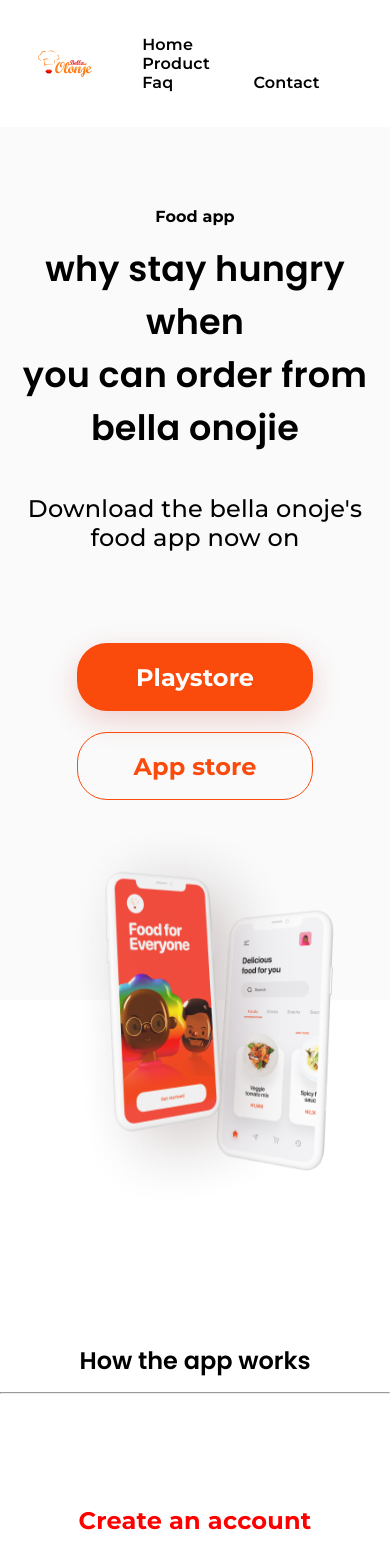
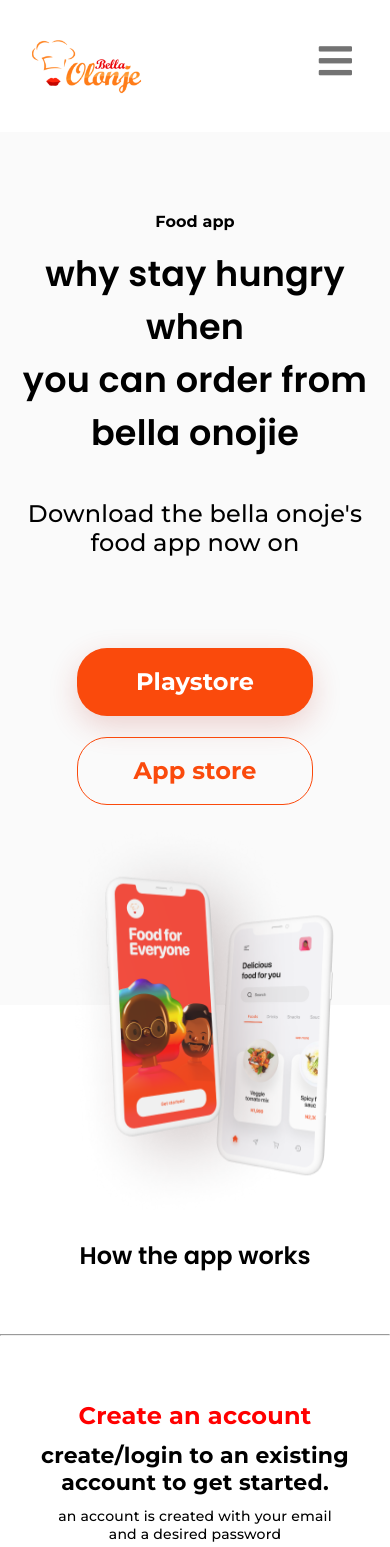
Before and after one commit to eniyavanweb/food-delivery, an Angular app: page / in a window 390 px wide. Shown: the top 1547 px of the page. Built offline with nearby package versions, Linux system fonts and the light colour scheme.

Commit message:
full website

```diff
--- a/src/app/app.component.css
+++ b/src/app/app.component.css
@@ -1,3 +1,8 @@
+
+
+
+
+
 .navbar {
     width: 85%;
     margin: auto;
@@ -47,6 +52,120 @@
     color: #FA4A0C;
 }
 
+.menu-btn
+{
+    position: relative;
+    width: 100%;
+    cursor: pointer;
+    display: none;
+}
+
+.my-btn
+{
+    position: absolute;
+    left: 91%;
+    top: 65px;
+}
+
+.checkbtn
+{
+    position: relative;
+    float: right;
+    top: 1em;
+    right: 3em;
+    color: #737373;
+    font-size: 38px;
+    display: none;
+}
+
+
+
+
+
+
+
+
+
+
+
+
+/*nav*/
+
+.sidenav {
+    height: 100%;
+    width: 0;
+    position: fixed;
+    z-index: 1;
+    top: 0;
+    left: 0;
+    background-color: #3F51B5;
+    overflow-x: hidden;
+    transition: 0.5s;
+    padding-top: 60px;
+}
+
+.sidenav a {
+    padding: 45px 8px 8px 32px;
+    text-decoration: none;
+    font-size: 25px;
+    color: #1affea;
+    display: block;
+    transition: 0.3s;
+}
+
+.sidenav a:hover {
+    color: #f1f1f1;
+}
+
+.sidenav .closebtn {
+    position: absolute;
+    top: 0;
+    right: 25px;
+    font-size: 36px;
+    margin-left: 50px;
+}
+
+@media screen and (max-height: 450px) {
+    .sidenav {
+        padding-top: 15px;
+    }
+    .sidenav a {
+        font-size: 18px;
+    }
+}
+
+@media screen and (max-height: 850px)
+{
+  .container {
+
+    padding: 1px
+}
+
+.service {
+
+  padding: 47px 35px 70px;
+}
+
+.heading-sec-4 {
+  padding-top: 3em;
+
+}
+
+.overlay {
+  padding: 70px 0;
+}
+
+.section-6 {
+  padding: 60px 0;
+}
+
+.second-content {
+  margin: 0 55px;
+}
+
+}
+
+
 
 
 
@@ -79,7 +198,7 @@
 
 .my-alter p {
     font-size: 12px;
-    font-family: 'Roboto';
+
     color: #5C5C5C;
 
 }
@@ -97,8 +216,44 @@
         width: 100%;
     }
 
+    .navbar ul
+    {
+    display: none;
+    }
+
+    .checkbtn
+{
+    display: block;
+}
+
+.my-alter ul li {
+
+    margin: 0 14px;
 
 }
+
+}
+
+
+@media (max-width: 730px)
+{
+    .logo {
+        width: 42%;
+        cursor: pointer;
+    }
+
+    .checkbtn {
+        position: relative;
+        float: right;
+        top: 1.4em;
+        right: 2em;
+        color: #737373;
+        font-size: 38px;
+
+    }
+}
+
+
 
 
 
@@ -115,4 +270,29 @@
     }
 
 
+    .checkbtn
+{
+    position: relative;
+    float: right;
+    top: 1em;
+    right: 1em;
+    color: #737373;
+    font-size: 38px;
+
 }
+
+.logo {
+    width: 45%;
+    cursor: pointer;
+}
+
+.my-alter {
+    width: 100%;
+    position: absolute;
+    top: 226em;
+}
+
+
+
+
+}
--- a/src/app/app.component.html
+++ b/src/app/app.component.html
@@ -1,9 +1,13 @@
 <header>
+
     <div class="bg">
+
+        <label for="check" class="checkbtn">
+            <i class="fas fa-bars" onclick="openNav()"></i>
+          </label>
 
         <div id="menu" class="navbar">
             <img src="assets/h1.png" class="logo">
-
             <ul>
                 <li> <a routerLink="/home">Home</a></li>
                 <li> <a routerLink="home">Product</a></li>
@@ -15,6 +19,15 @@
     </div>
 </header>
 
+
+
+<div id="mySidenav" class="sidenav ">
+    <a href="javascript:void(0)" class="closebtn" onclick="closeNav()">&times;</a>
+    <a onclick="closeNav()"  class="en-en" routerLink="/home">Home</a>
+    <a onclick="closeNav()"  class="en-en" routerLink="home">Product</a>
+    <a onclick="closeNav()"  class="en-en" routerLink="home">Faq</a>
+    <a onclick="closeNav()"  class="en-en" routerLink="home">Contact</a>
+  </div>
 
 <router-outlet></router-outlet>
 
--- a/src/app/app.module.ts
+++ b/src/app/app.module.ts
@@ -5,6 +5,7 @@ import { AppRoutingModule } from './app-routing.module';
 import { AppComponent } from './app.component';
 import { HomeComponent } from './home/home.component';
 import { Routes, RouterModule } from '@angular/router';
+import { NavComponent } from './nav/nav.component';
 
 const routes: Routes = [
 
@@ -16,7 +17,8 @@ const routes: Routes = [
 @NgModule({
   declarations: [
     AppComponent,
-    HomeComponent
+    HomeComponent,
+    NavComponent
   ],
   imports: [
     BrowserModule,
--- a/src/app/home/home.component.css
+++ b/src/app/home/home.component.css
@@ -1,10 +1,8 @@
 /*section-1 */
 
-h1
-{
+h1 {
     font-family: 'Montserrat';
 }
-
 
 .bg-img {
     background: url(../../assets/main-head.png);
@@ -62,7 +60,7 @@ h1
     box-shadow: 0px 10px 30px rgba(183, 50, 39, 0.2);
     border-radius: 30px;
     outline: none;
-    border:none;
+    border: none;
     margin: 21px 0px;
 }
 
@@ -129,7 +127,7 @@ h1
 .main-image {
     position: relative;
     width: 100%;
-    height: 55vh;
+    height: 78vh;
     text-align: center;
     top: -16em;
 }
@@ -352,11 +350,6 @@ h1
     font-family: 'Montserrat';
 }
 
-
-
-
-
-
 /*section-6*/
 
 .bk-img {
@@ -390,8 +383,7 @@ h1
     box-shadow: 0px 10px 30px rgba(183, 50, 39, 0.2);
     border-radius: 10px;
     outline: none;
-    border:none;
-
+    border: none;
 }
 
 .btn-btn .btn-4 {
@@ -482,8 +474,15 @@ h1
     .heading-section {
         padding-top: 1em;
     }
+    .sec-4 {
+        width: 100%;
+        height: 72vh;
+    }
+    .sec-5 {
+        width: 100%;
+        height: 94vh;
+    }
 }
-
 
 @media (max-width: 930px) {
     .main-img img {
@@ -518,8 +517,16 @@ h1
     .full-content-4 {
         padding-left: 7em;
     }
+
+    .sec-4 {
+        width: 100%;
+        height: 77vh;
+    }
+    .sec-5 {
+        width: 100%;
+        height: 99vh;
+    }
 }
-
 
 @media (max-width: 880px) {
     .heading-section-1 h1 {
@@ -531,9 +538,15 @@ h1
     .heading-section-2 h1 {
         font-size: 32px;
     }
+    .sec-4 {
+        width: 100%;
+        height: 60vh;
+    }
+    .sec-5 {
+        width: 100%;
+        height: 80vh;
+    }
 }
-
-
 
 @media (max-width: 830px) {
     .img-and-con img {
@@ -555,18 +568,15 @@ h1
         width: 320px;
         height: 403px;
     }
-
     .sec-4 {
         width: 100%;
         height: 63vh;
     }
     .sec-5 {
         width: 100%;
-        height: 74vh;
+        height: 87vh;
     }
-
 }
-
 
 @media (max-width: 750px) {
     .change-1 {
@@ -600,14 +610,20 @@ h1
     }
     .sec-5 {
         width: 100%;
-        height: 62vh;
+        height: 70vh;
     }
     .bk-bk hr {
         width: 100%;
         margin: auto;
     }
+
+    .section-2 {
+        text-align: center;
+        padding-top: 2em;
+    }
+
+
 }
-
 
 
 
@@ -657,6 +673,18 @@ h1
 }
 
 
+@media (max-width: 670px)
+
+{
+    .sec-4 {
+        width: 100%;
+        height: 50vh;
+    }
+    .sec-5 {
+        width: 100%;
+        height: 60vh;
+    }
+}
 
 @media (max-width: 450px) {
     .heading-app {
@@ -734,42 +762,34 @@ h1
         text-align: center;
         width: 100%;
         position: relative;
-        top: -7em;
+        top: -11em;
     }
     .content-page {
         text-align: center;
         padding-top: 3em;
     }
-
     .bk-bk hr {
-
-        position: absolute;
-        top: 87em;
+        position: relative;
+        top: 8em;
     }
-
     .heading-under {
         padding-top: 30px;
     }
-
-
     .container {
         padding-top: 7em;
     }
-
     .change {
-    object-fit: cover;
-    width: 211px;
-    height: 286px;
-    margin-top: 80px;
+        object-fit: cover;
+        width: 211px;
+        height: 286px;
+        margin-top: 80px;
     }
-
     .change-1 {
         object-fit: cover;
         width: 224px;
         height: 398px;
         margin-left: 4em;
     }
-
     .change-2 {
         object-fit: cover;
         width: 224px;
@@ -779,12 +799,17 @@ h1
     .heading-section-2 {
         padding-top: 0.5px;
     }
+    .bk-img {
+        background: #252B42;
+        position: relative;
+        top: -5em;
 
+    }
 
-
-    .bk-img {
-
-        background: #252B42;
+    .my-alter {
+        width: 100%;
+        position: absolute;
+        top: 234em;
     }
 
     .btn-btn {
@@ -792,12 +817,12 @@ h1
         padding-bottom: 143px;
         display: flex;
     }
-
     .btn-btn .play {
-
         margin: 0 9px;
-
     }
 
-
+    .heading-section-1
+     {
+        padding-top: 3em;
+    }
 }
--- a/src/app/home/home.component.html
+++ b/src/app/home/home.component.html
@@ -1,4 +1,4 @@
-<section class="main-home">
+<section onclick="closeNav()" class="main-home">
     <div class="bg-img">
         <div class="fixed-the-content">
             <div class="heading-app">
@@ -22,7 +22,7 @@
 
 
 
-<section class="section-3">
+<section onclick="closeNav()" class="section-3">
     <div class="container-img">
         <div class="main-image">
             <img src="assets/main.png">
@@ -36,7 +36,7 @@
 
 
 
-<section class="section-2">
+<section onclick="closeNav()" class="section-2">
 
         <div class="bk-bk">
             <hr style="background-color: #E4E4E4;">
@@ -50,7 +50,7 @@
 
 
 
-<section class="sec-4">
+<section onclick="closeNav()" class="sec-4">
 
     <div class="container">
         <div class="row">
@@ -80,7 +80,7 @@
 </section>
 
 
-<section class="sec-5">
+<section onclick="closeNav()" class="sec-5">
 
     <div class="container">
         <div class="row-1">
@@ -111,7 +111,7 @@
 </section>
 
 
-<section class="sec-6">
+<section onclick="closeNav()" class="sec-6">
 
     <div class="container">
         <div class="row-2">
@@ -144,7 +144,7 @@
 
 
 
-<section class="section-6">
+<section onclick="closeNav()" class="section-6">
     <div class="alter">
         <div class="bk-img">
             <div class="content-page">
--- /dev/null
+++ b/src/app/nav/nav.component.ts
@@ -0,0 +1,15 @@
+import { Component, OnInit } from '@angular/core';
+
+@Component({
+  selector: 'app-nav',
+  templateUrl: './nav.component.html',
+  styleUrls: ['./nav.component.css']
+})
+export class NavComponent implements OnInit {
+
+  constructor() { }
+
+  ngOnInit(): void {
+  }
+
+}
--- a/src/index.html
+++ b/src/index.html
@@ -12,12 +12,25 @@
   <link
     href="https://fonts.googleapis.com/css2?family=Montserrat:ital,wght@0,100;0,200;0,300;0,400;0,500;0,600;0,700;1,300;1,400&family=Poppins:ital,wght@0,100;0,200;0,300;0,400;0,500;0,600;1,200;1,300;1,400&display=swap"
     rel="stylesheet">
-    <link rel="stylesheet" href="https://pro.fontawesome.com/releases/v5.10.0/css/all.css" integrity="sha384-AYmEC3Yw5cVb3ZcuHtOA93w35dYTsvhLPVnYs9eStHfGJvOvKxVfELGroGkvsg+p" crossorigin="anonymous"/>
+  <link rel="stylesheet" href="https://pro.fontawesome.com/releases/v5.10.0/css/all.css"
+    integrity="sha384-AYmEC3Yw5cVb3ZcuHtOA93w35dYTsvhLPVnYs9eStHfGJvOvKxVfELGroGkvsg+p" crossorigin="anonymous" />
 
 </head>
 
 <body>
   <app-root></app-root>
+
+  <script>
+    function openNav() {
+      document.getElementById("mySidenav").style.width = "250px";
+    }
+
+    function closeNav() {
+      document.getElementById("mySidenav").style.width = "0";
+    }
+    </script>
+
 </body>
 
+
 </html>
```
Also changed, not shown: src/app/nav/nav.component.css (added), src/app/nav/nav.component.html (added), 2 other files (tests, documents, lock files or other folders).
